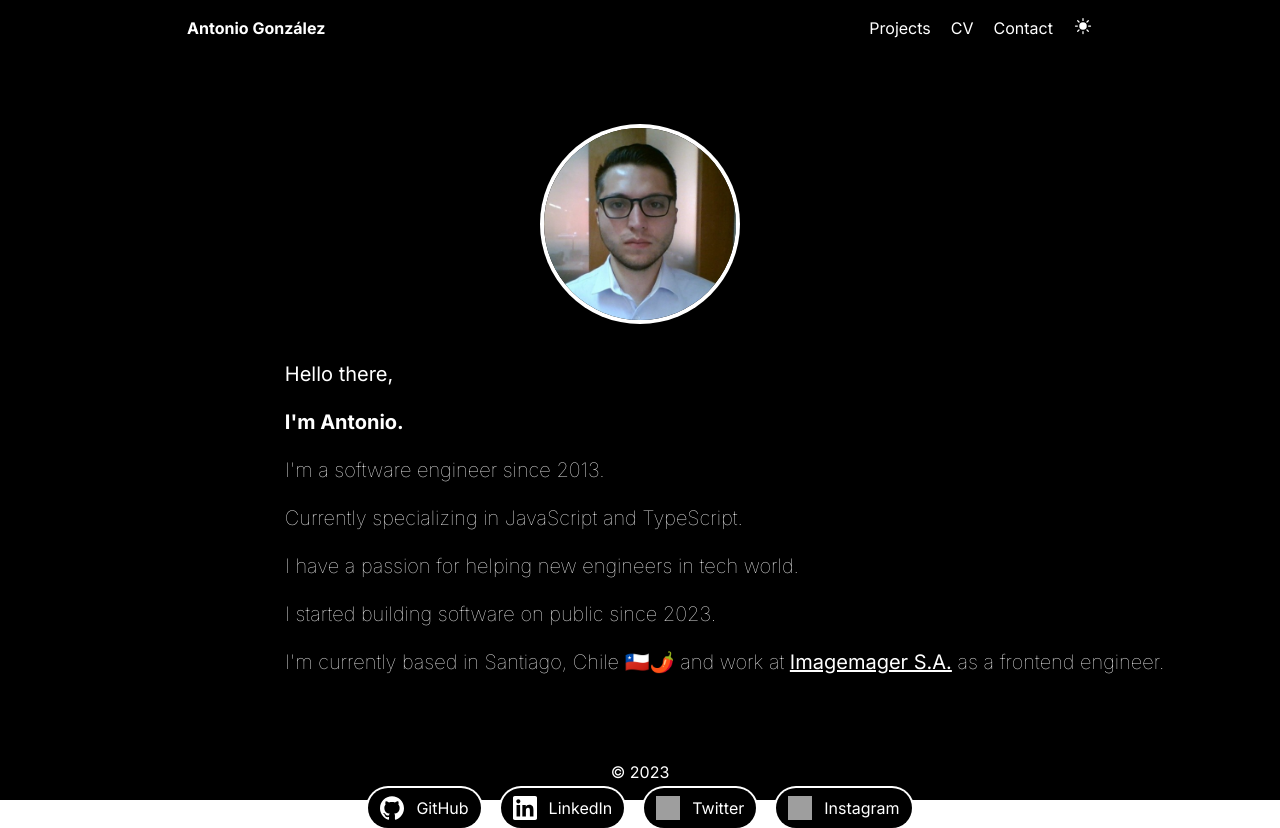
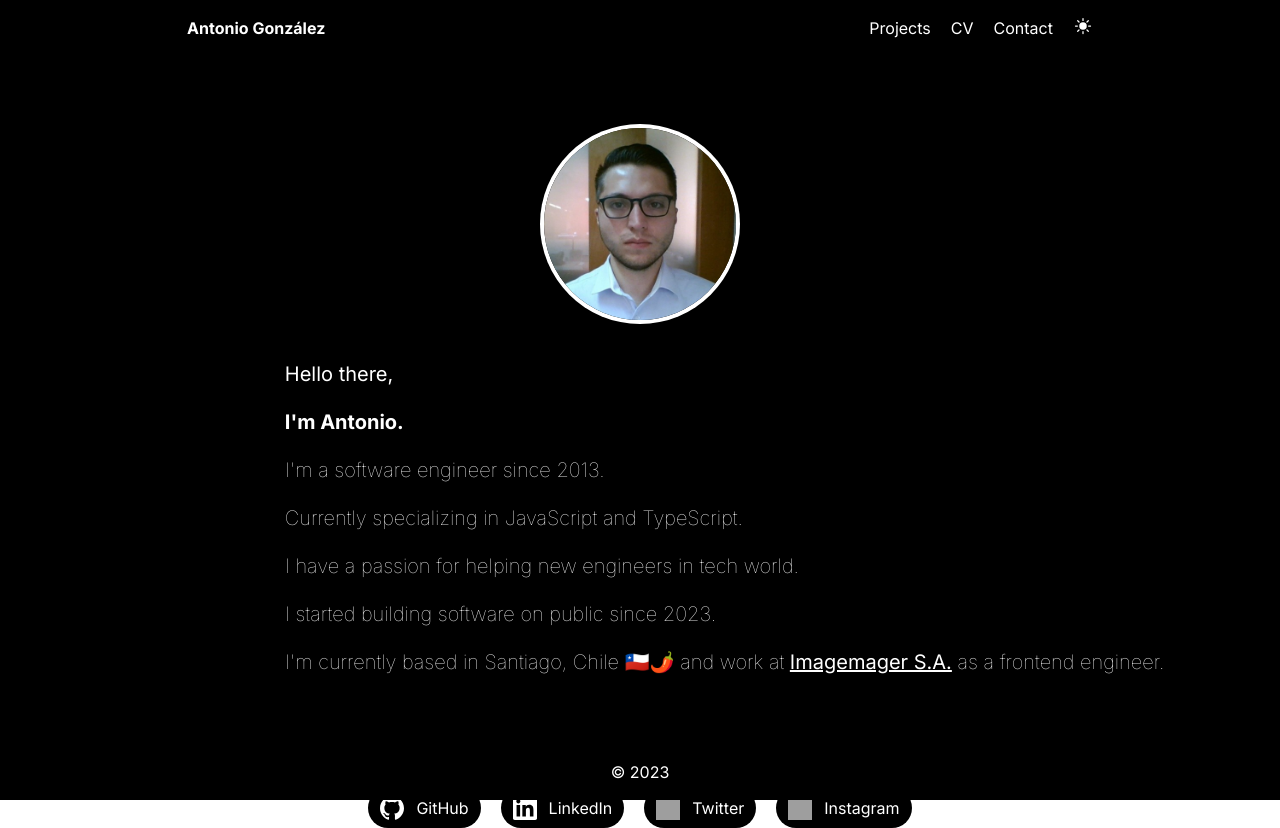
Before and after one commit to chilleno/portfolio, a Next.js app: page / in a window 1280 px wide. Built offline with nearby package versions, Linux system fonts and the light colour scheme; grey boxes are pictures that could not be loaded.

Commit message:
Update Footer.tsx
- add bg color

```diff
--- a/src/app/Components/Footer.tsx
+++ b/src/app/Components/Footer.tsx
@@ -6,8 +6,8 @@ interface FooterProps {
 
 let className = {
     main: {
-        dark: "fixed bottom-0 left-0 w-full font-normal text-white text-center py-4",
-        light: "fixed bottom-0 left-0 w-full font-normal text-black text-center py-4",
+        dark: "fixed bottom-0 left-0 w-full font-normal text-white bg-black text-center py-4",
+        light: "fixed bottom-0 left-0 w-full font-normal text-black bg-white text-center py-4",
     }
 }
 
```
